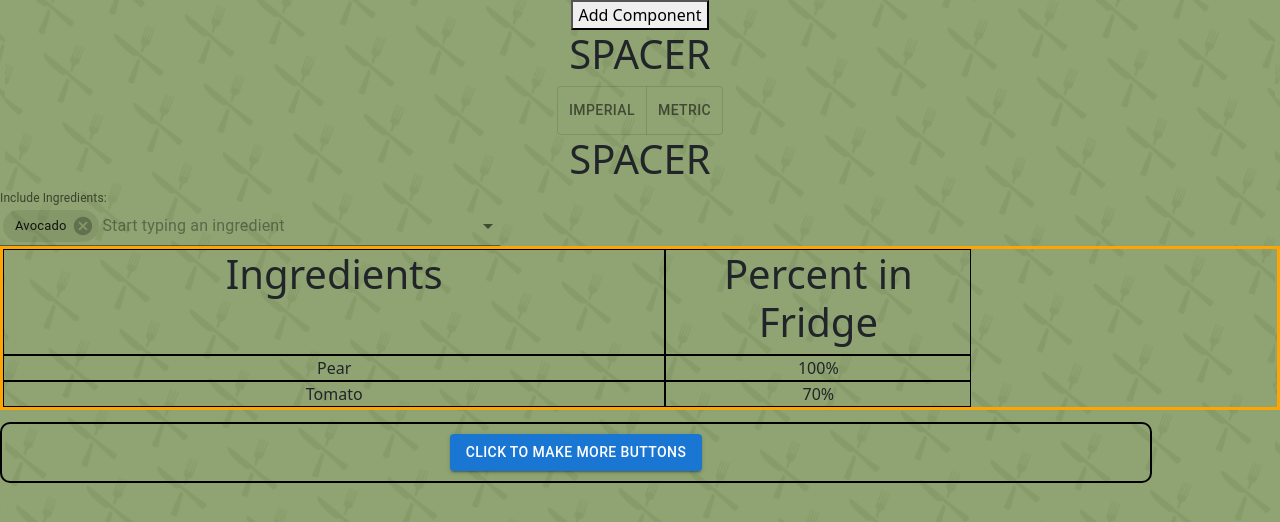
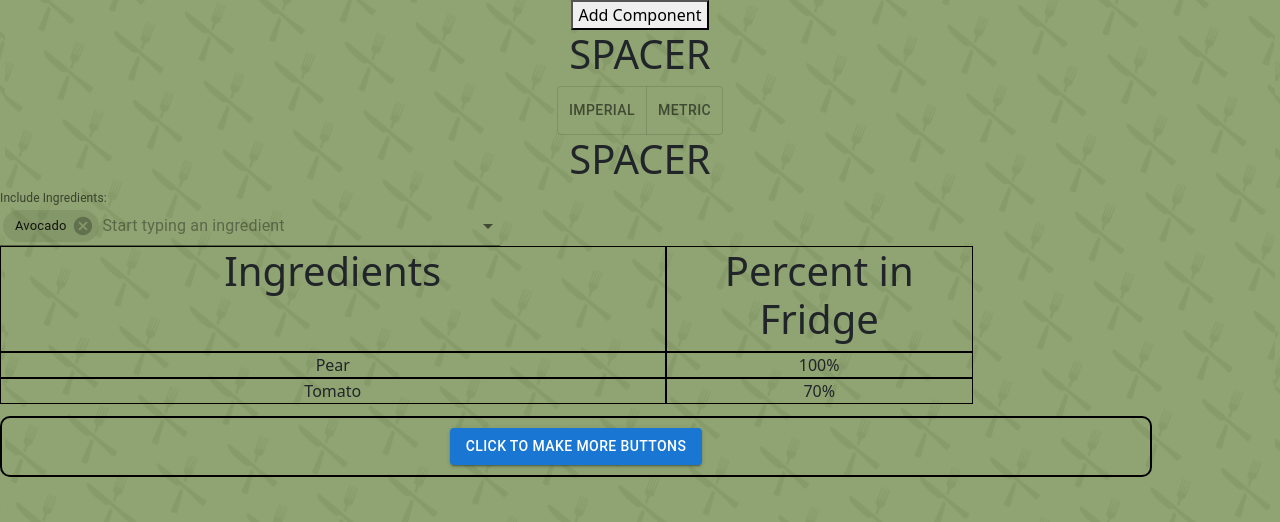
Before and after one commit to Freddydeddydoo/RecipesByRemy, a React (Create React App) app in the folder recipes-with-remy/src/: page /test in a window 1280 px wide. Shown: the top 522 px of the page. Built offline with nearby package versions, Linux system fonts and the light colour scheme; the HTML template or start-up script is replaced by a standard one.

Commit message:
no more orange

```diff
--- a/recipes-with-remy/src/CSSFiles/Search.css
+++ b/recipes-with-remy/src/CSSFiles/Search.css
@@ -235,7 +235,6 @@
     width: 50%;
     flex-direction: column;
     display: flex;
-    border: 3px solid orange;
 
 }
 
--- a/recipes-with-remy/src/CSSFiles/View.css
+++ b/recipes-with-remy/src/CSSFiles/View.css
@@ -80,7 +80,6 @@
     width: 100%;
     flex-direction: column;
     display: flex;
-    /* border: 3px solid orange; */
     /* justify-content: flex-end; */
     /* padding-left: 100px; */
 }
```
